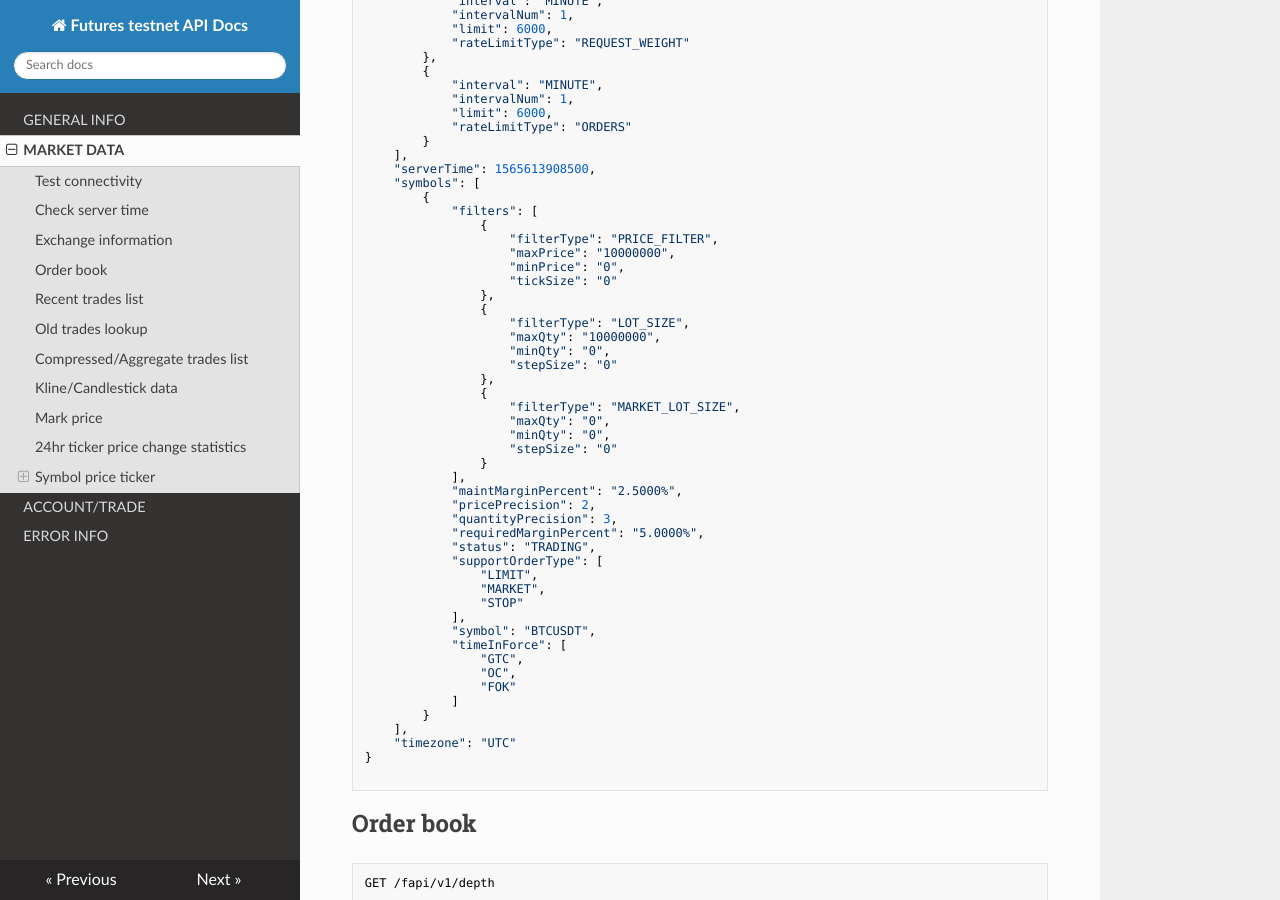
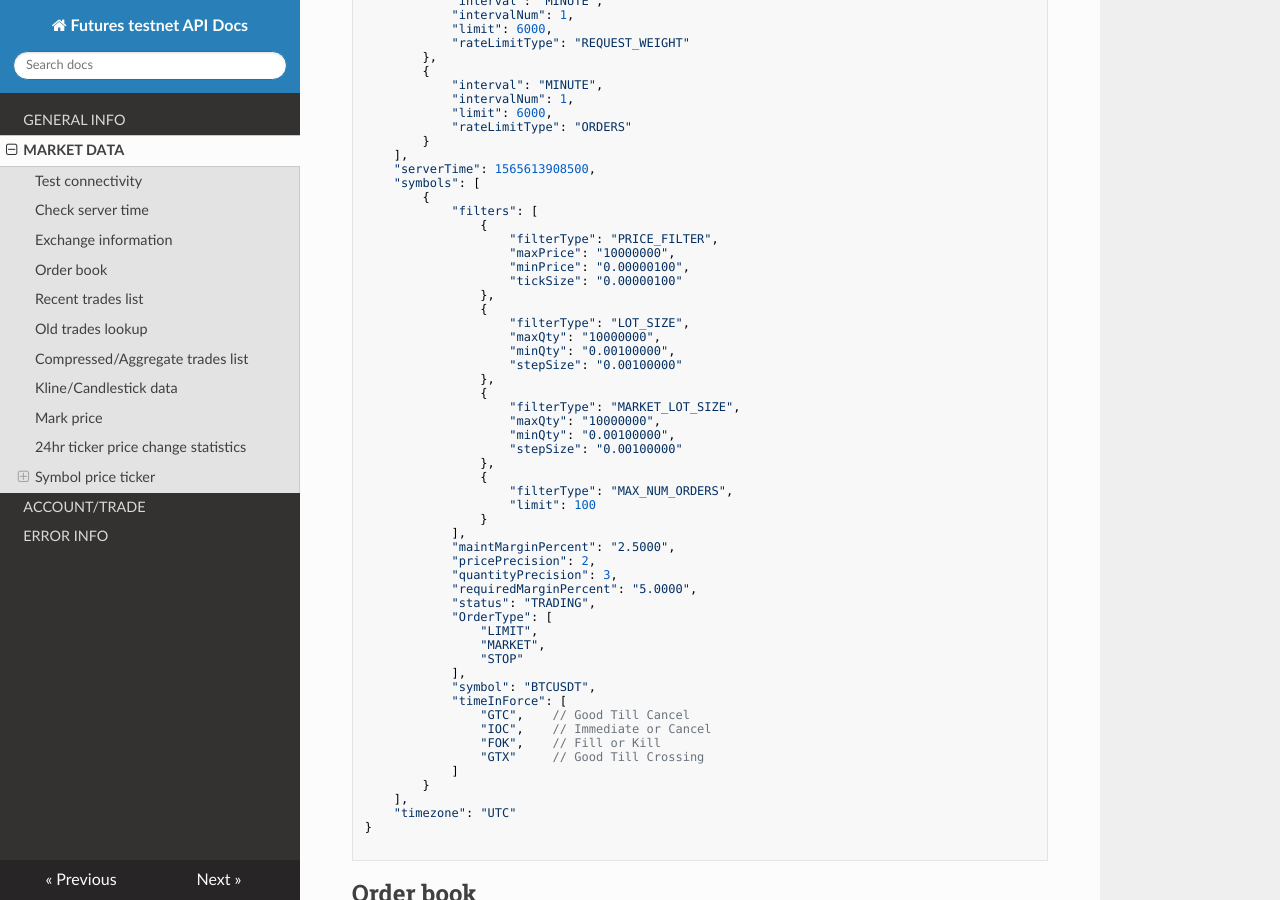
Before and after one commit to peterzan888/Binance-Future-API-test-doc, an MkDocs documentation site: the page built from docs/market_data.md, in a window 1280 px wide and 900 px high, scrolled down 1287 px. Built offline with MkDocs 1.6.1, drawn with Linux system fonts in a browser that asks for light colours; nearby versions of some CDN libraries; some of the changed text lies outside the part shown.

Commit message:
Add files via upload

````diff
--- a/docs/market_data.md
+++ b/docs/market_data.md
@@ -77,37 +77,42 @@ NONE
  				{
  					"filterType": "PRICE_FILTER",
      				"maxPrice": "10000000",
-     				"minPrice": "0",
-     				"tickSize": "0"
+     				"minPrice": "0.00000100",
+     				"tickSize": "0.00000100"
      			},
     			{
     				"filterType": "LOT_SIZE",
      				"maxQty": "10000000",
-     				"minQty": "0",
-     				"stepSize": "0"
+     				"minQty": "0.00100000",
+     				"stepSize": "0.00100000"
      			},
     			{
     				"filterType": "MARKET_LOT_SIZE",
-     				"maxQty": "0",
-     				"minQty": "0",
-     				"stepSize": "0"
-     			}
+     				"maxQty": "10000000",
+     				"minQty": "0.00100000",
+     				"stepSize": "0.00100000"
+     			},
+     			{
+    				"filterType": "MAX_NUM_ORDERS",
+    				"limit": 100
+  				}
     		],
-   			"maintMarginPercent": "2.5000%",
+   			"maintMarginPercent": "2.5000",
    			"pricePrecision": 2,
    			"quantityPrecision": 3,
-   			"requiredMarginPercent": "5.0000%",
+   			"requiredMarginPercent": "5.0000",
    			"status": "TRADING",
-   			"supportOrderType": [
+   			"OrderType": [
    				"LIMIT",
    				"MARKET",
    				"STOP"
    			],
    			"symbol": "BTCUSDT",
    			"timeInForce": [
-   				"GTC",
-   				"OC",
-   				"FOK"
+   				"GTC",    // Good Till Cancel
+   				"IOC",    // Immediate or Cancel
+   				"FOK",    // Fill or Kill
+   				"GTX"     // Good Till Crossing
    			]
    		}
    	],
@@ -542,6 +547,7 @@ m -> minutes; h -> hours; d -> days; w -> weeks; M -> months
 **Stream Name:** <symbol\>@miniTicker
 
 **Payload:**
+
 ```javascript
   {
     "e": "24hrMiniTicker",  // Event type
````
Also changed, not shown: other parts of docs/market_data.md (+2 -2 lines), docs/README.md (+1 -1 lines), docs/errors.md (+4 -6 lines), docs/general_info.md (+43 -38 lines), docs/trade_and_account.md (+22 -28 lines).
